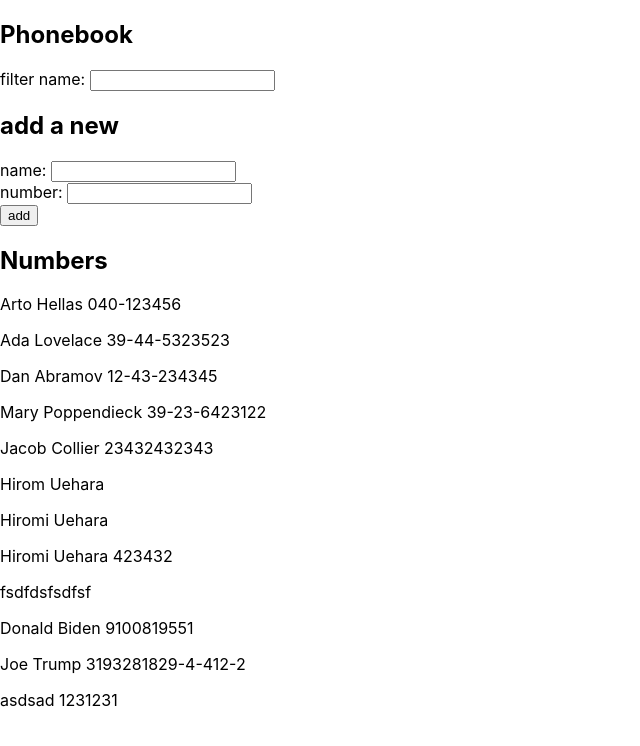
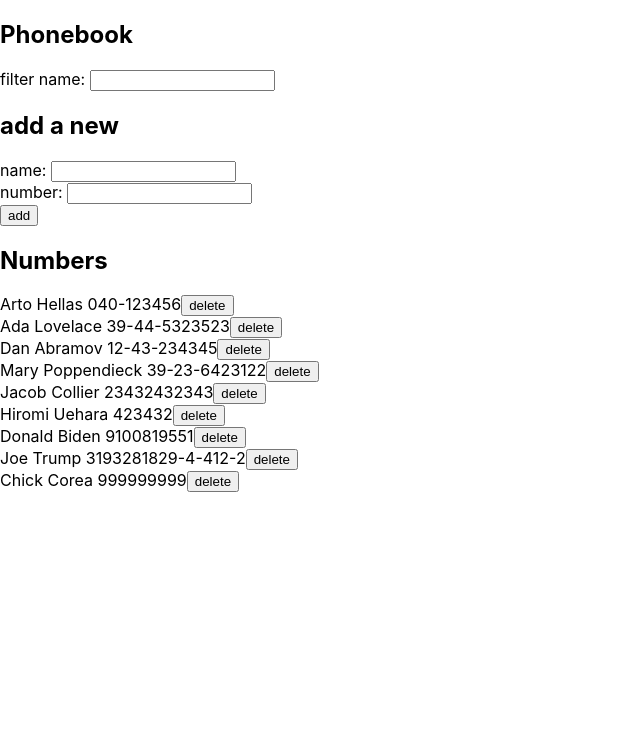
Before and after one commit to bbntpl/fso-submissions, a React (Create React App) app in the folder part2/phonebook/: page / in a window 1280 px wide. Shown: the top 746 px of the page, without its empty margins (0-640 px from the left). Built offline with nearby package versions, Linux system fonts and the light colour scheme; data requests are answered from the project's data file.

Commit message:
add exercise 2.17: delete feature for server data

```diff
--- a/part2/phonebook/db.json
+++ b/part2/phonebook/db.json
@@ -26,24 +26,9 @@
       "id": 5
     },
     {
-      "name": "Hirom Uehara",
-      "number": "",
-      "id": 6
-    },
-    {
-      "name": "Hiromi Uehara",
-      "number": "",
-      "id": 7
-    },
-    {
       "name": "Hiromi Uehara ",
       "number": "423432",
       "id": 8
-    },
-    {
-      "name": "fsdfdsfsdfsf",
-      "number": "",
-      "id": 9
     },
     {
       "name": "Donald Biden",
@@ -56,9 +41,9 @@
       "id": 11
     },
     {
-      "name": "asdsad",
-      "number": "1231231",
-      "id": 12
+      "name": "Chick Corea",
+      "number": "999999999",
+      "id": 13
     }
   ]
 }
--- a/part2/phonebook/src/App.js
+++ b/part2/phonebook/src/App.js
@@ -51,6 +51,20 @@ const App = () => {
 		clearInputs();
 	}
 
+	const deletePerson = (id, name) => {
+		if (window.confirm(`Delete ${name}`)) {
+			axiosServices
+			.delete(id)
+			.then(returnedPersons => {
+				const deleteById = person => person.id !== id;
+				setPersons(persons.filter(deleteById));
+				setFilteredPersons(persons.filter(deleteById));
+			})
+		} else {
+			console.log(`Canceled deletion of ${name}'s number`);
+		}
+
+	}
 	function clearInputs() {
 		setNewPerson({ ...newPerson, name: '', number: '' });
 	}
@@ -78,7 +92,7 @@ const App = () => {
 			<h2>add a new</h2>
 			<ContactsForm submitForm={submitForm} setNewPerson={setNewPerson} newPerson={newPerson} />
 			<h2>Numbers</h2>
-			<Contacts persons={filteredPersons} />
+			<Contacts persons={filteredPersons} deletePerson={deletePerson} />
 		</div>
 	)
 };
--- a/part2/phonebook/src/components/Contacts.jsx
+++ b/part2/phonebook/src/components/Contacts.jsx
@@ -1,10 +1,17 @@
 import PersonDetails from './PersonDetails';
 
-const Contacts = ({ persons }) => {
+const Contacts = ({ persons, deletePerson }) => {
 	return (
 		<div>
 			{
-				persons.map(person => <PersonDetails  key={person.id} person={person} />)
+				persons.map(person => {
+					const { id, name } = person;
+					return (
+						<div key={id}>
+							<PersonDetails person={person} />
+							<button onClick={() => deletePerson(id, name)}>delete</button>
+						</div>)
+				})
 			}
 		</div>
 	)
--- a/part2/phonebook/src/components/PersonDetails.jsx
+++ b/part2/phonebook/src/components/PersonDetails.jsx
@@ -1,3 +1,5 @@
-const PersonDetails = ({ person }) => <p>{person.name} {person.number}</p>
+const PersonDetails = ({ person }) => {
+	return <span>{person.name} {person.number}</span>
+}
 
 export default PersonDetails;
--- a/part2/phonebook/src/services/persons.js
+++ b/part2/phonebook/src/services/persons.js
@@ -16,10 +16,18 @@ const update = (id, newObject) => {
   return request.then(response => response.data);
 }
 
+// note: This variable is used becaused "delete" is a
+// reserved word for JS
+const deleteObject = (id) => {
+	const urlWithId = `${baseUrl}/${id}`;
+	const request = axios.delete(urlWithId);
+  return request.then(response => response.data);
+}
 const axiosServices = {
 	getAll,
 	create,
-	update
+	update,
+	delete: deleteObject
 };
 
 export default axiosServices;
```
